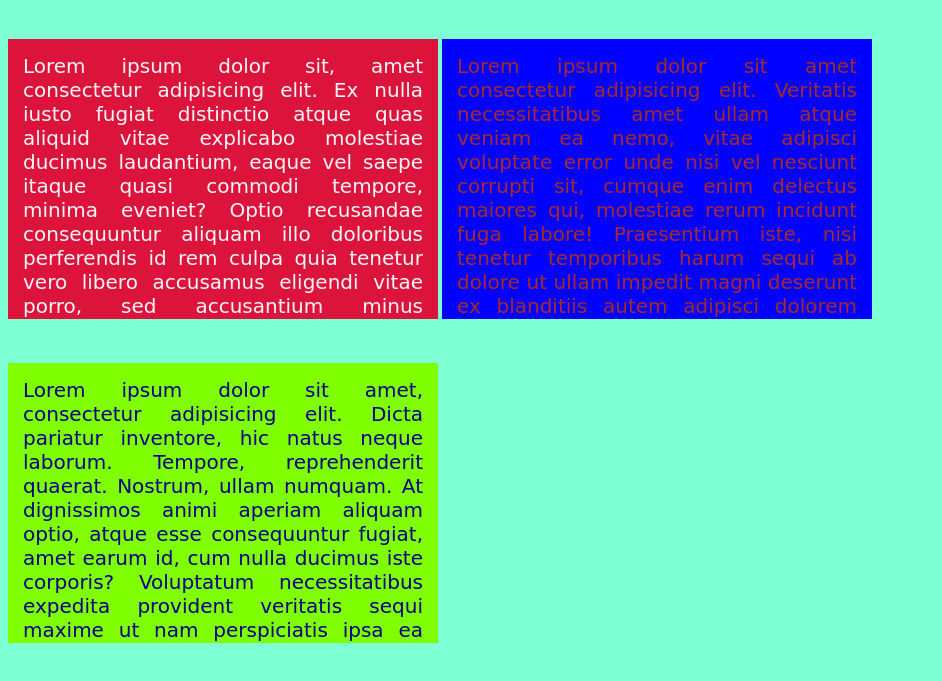
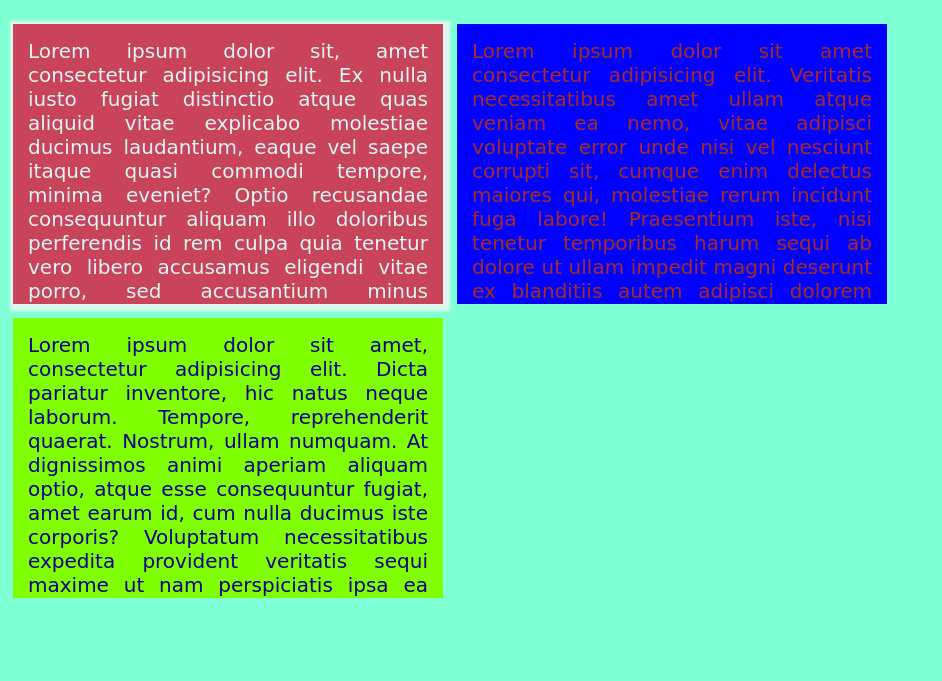
Before and after one commit to AlImran21/Module3, a plain HTML site: page index.html in a window 1280 px wide. In both pictures the pointer is over the element 223 px from the left and 239 px from the top of the page. Shown: the part 61-742 px from the top of the page, without its empty margins (0-942 px from the left). Drawn offline with Linux system fonts and the light colour scheme.

Commit message:
added box-shadow

```diff
--- a/style.css
+++ b/style.css
@@ -18,6 +18,12 @@ p {
     height: 250px;
     overflow: auto;
     display: inline-block;
+    transition: 0.8s;
+    margin: 5px;
+}
+p:hover {
+    box-shadow: 2px 2px 2px 5px;
+    opacity: 0.8;
 }
 .para {
     background-color: blue;
```
